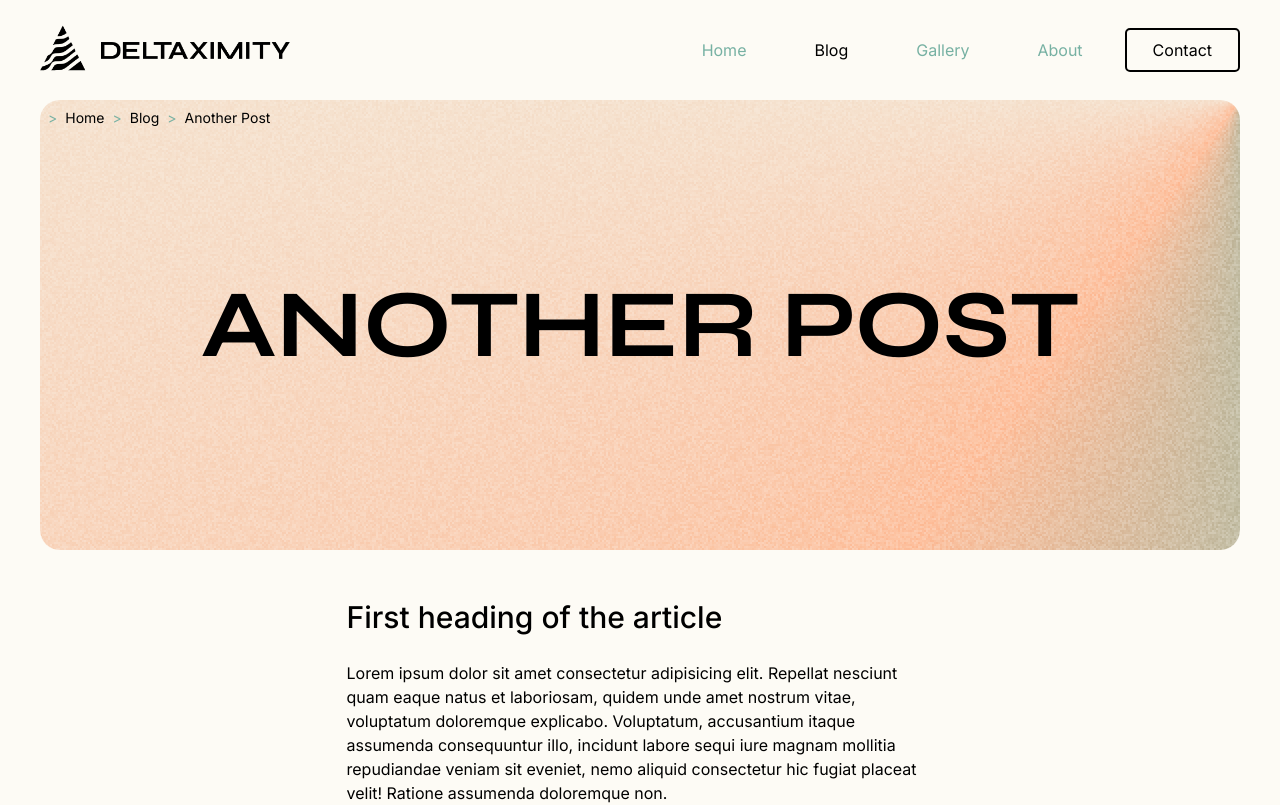
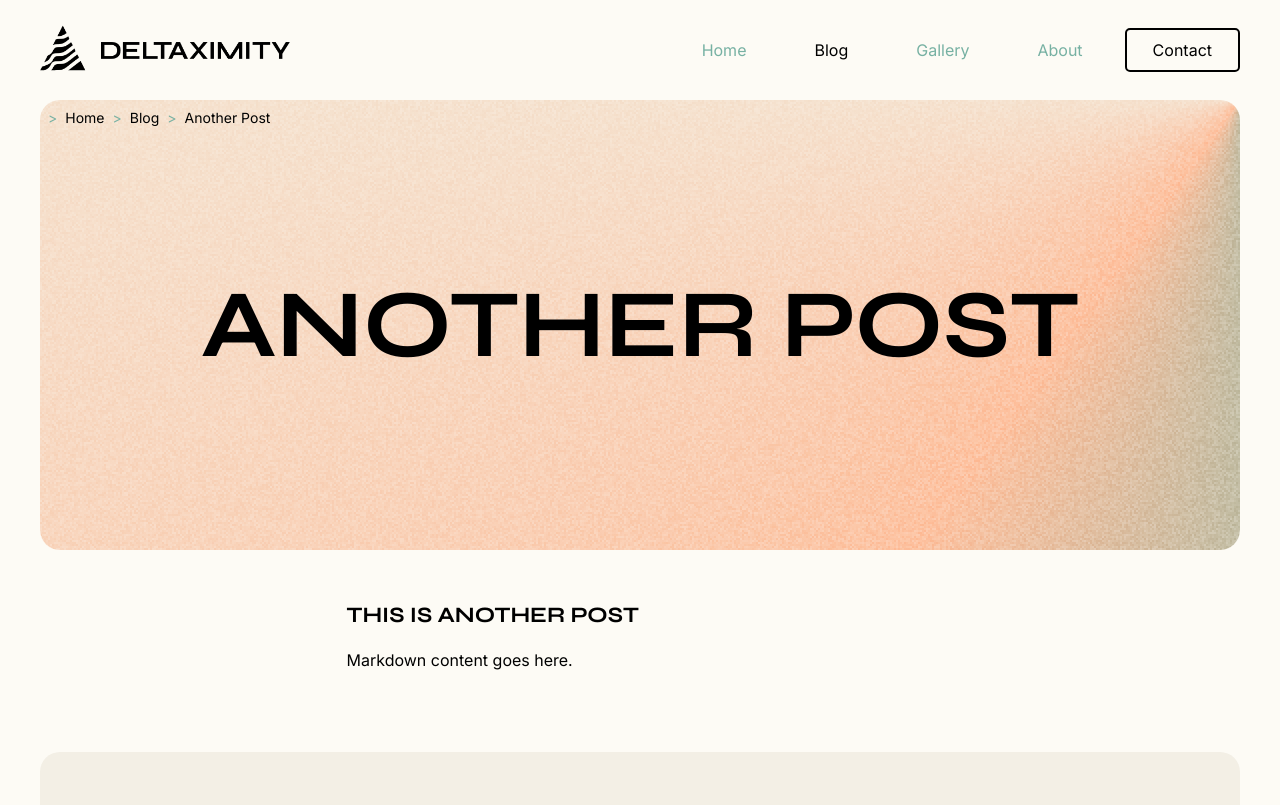
Before and after one commit to Deltaximity/portfolio-v4, a Next.js app in the folder portfolio-v4/: page /blog/another-post in a window 1280 px wide. Shown: the top 805 px of the page. Built offline with nearby package versions, Linux system fonts and the light colour scheme.

Commit message:
add custom markdown renderer

```diff
--- a/portfolio-v4/src/app/blog/[slug]/page.tsx
+++ b/portfolio-v4/src/app/blog/[slug]/page.tsx
@@ -2,8 +2,9 @@
 
 import { useParams } from 'next/navigation';
 import { motion } from 'framer-motion';
-import blogData from '../../../data/blogData.json';
+import blogData from '@/data/blogData.json';
 import { SaveOff, LoaderCircle } from 'lucide-react';
+import MarkdownRenderer from '@/components/MarkdownRenderer';
 
 export default function BlogPostPage() {
     const { slug } = useParams();
@@ -45,10 +46,7 @@ export default function BlogPostPage() {
                 animate={{ opacity: 1 }}
                 transition={{ duration: .3, delay: .4 }}
             >
-                <h2 className='h2'>First heading of the article</h2>
-                <p>Lorem ipsum dolor sit amet consectetur adipisicing elit. Repellat nesciunt quam eaque natus et laboriosam, quidem unde amet nostrum vitae, voluptatum doloremque explicabo. Voluptatum, accusantium itaque assumenda consequuntur illo, incidunt labore sequi iure magnam mollitia repudiandae veniam sit eveniet, nemo aliquid consectetur hic fugiat placeat velit! Ratione assumenda doloremque non.</p>
-                <p>Lorem ipsum dolor sit amet consectetur adipisicing elit. Repellat nesciunt quam eaque natus et laboriosam, quidem unde amet nostrum vitae, voluptatum doloremque explicabo. Voluptatum, accusantium itaque assumenda consequuntur illo, incidunt labore sequi iure magnam mollitia repudiandae veniam sit eveniet, nemo aliquid consectetur hic fugiat placeat velit! Ratione assumenda doloremque non.</p>
-                <p>Lorem ipsum dolor sit amet consectetur adipisicing elit. Repellat nesciunt quam eaque natus et laboriosam, quidem unde amet nostrum vitae, voluptatum doloremque explicabo. Voluptatum, accusantium itaque assumenda consequuntur illo, incidunt labore sequi iure magnam mollitia repudiandae veniam sit eveniet, nemo aliquid consectetur hic fugiat placeat velit! Ratione assumenda doloremque non.</p>
+                <MarkdownRenderer markdownText={blogPost.content} />
             </motion.article>
         </>
     );
--- /dev/null
+++ b/portfolio-v4/src/components/MarkdownRenderer.tsx
@@ -0,0 +1,129 @@
+import React from 'react';
+import Image from 'next/image';
+import Link from 'next/link';
+
+function parseMarkdownToComponents(markdownText: string): JSX.Element[] {
+  const lines = markdownText.split('\n');
+  const elements: JSX.Element[] = [];
+
+  for (let i = 0; i < lines.length; i++) {
+    const line = lines[i];
+
+    // Headings
+    if (/^# /.test(line)) {
+      elements.push(<h2 className="h2" key={i}>{line.replace(/^# /, '')}</h2>);
+      continue;
+    }
+    if (/^## /.test(line)) {
+      elements.push(<h3 className="h3" key={i}>{line.replace(/^## /, '')}</h3>);
+      continue;
+    }
+    if (/^### /.test(line)) {
+      elements.push(<h4 className="h4" key={i}>{line.replace(/^### /, '')}</h4>);
+      continue;
+    }
+
+    // Images
+    if (/!\[(.*?)\]\((.*?)\)/.test(line)) {
+      const match = line.match(/!\[(.*?)\]\((.*?)\)/);
+      const alt = match ? match[1] : '';
+      const src = match ? match[2] : '';
+      elements.push(
+        <div key={i} style={{ position: 'relative', width: '100%', height: 'auto', maxWidth: '100%' }}>
+          <Image src={src} alt={alt} layout="responsive" width={800} height={600} />
+        </div>
+      );
+      continue;
+    }
+
+    // Lists
+    if (/^-\s/.test(line) || /^\d+\.\s/.test(line)) {
+      const listItems: JSX.Element[] = [];
+      const isOrderedList = /^\d+\.\s/.test(line);
+      while (i < lines.length && (/^-\s/.test(lines[i]) || /^\d+\.\s/.test(lines[i]))) {
+        const itemContent = lines[i].replace(isOrderedList ? /^\d+\.\s/ : /^-\s/, '');
+        listItems.push(<li key={i}>{itemContent}</li>);
+        i++;
+      }
+      i--; // Adjust for the loop increment
+
+      elements.push(
+        isOrderedList ? <ol key={`list-${i}`}>{listItems}</ol> : <ul key={`list-${i}`}>{listItems}</ul>
+      );
+      continue;
+    }
+
+    // Paragraphs with Inline Formatting
+    const inlineElements = [];
+    let remainingText = line;
+
+    while (remainingText) {
+      // Bold + Italic
+      const boldItalicMatch = remainingText.match(/\*\*\*(.*?)\*\*\*/);
+      if (boldItalicMatch) {
+        if (boldItalicMatch.index! > 0) {
+          inlineElements.push(remainingText.slice(0, boldItalicMatch.index));
+        }
+        inlineElements.push(<strong key={inlineElements.length}><em>{boldItalicMatch[1]}</em></strong>);
+        remainingText = remainingText.slice(boldItalicMatch.index! + boldItalicMatch[0].length);
+        continue;
+      }
+
+      // Bold
+      const boldMatch = remainingText.match(/\*\*(.*?)\*\*/);
+      if (boldMatch) {
+        if (boldMatch.index! > 0) {
+          inlineElements.push(remainingText.slice(0, boldMatch.index));
+        }
+        inlineElements.push(<strong key={inlineElements.length}>{boldMatch[1]}</strong>);
+        remainingText = remainingText.slice(boldMatch.index! + boldMatch[0].length);
+        continue;
+      }
+
+      // Italic
+      const italicMatch = remainingText.match(/\*(.*?)\*/);
+      if (italicMatch) {
+        if (italicMatch.index! > 0) {
+          inlineElements.push(remainingText.slice(0, italicMatch.index));
+        }
+        inlineElements.push(<em key={inlineElements.length}>{italicMatch[1]}</em>);
+        remainingText = remainingText.slice(italicMatch.index! + italicMatch[0].length);
+        continue;
+      }
+
+      // Links
+      const linkMatch = remainingText.match(/\[(.*?)\]\((.*?)\)/);
+      if (linkMatch) {
+        if (linkMatch.index! > 0) {
+          inlineElements.push(remainingText.slice(0, linkMatch.index));
+        }
+        const text = linkMatch[1];
+        const href = linkMatch[2];
+        inlineElements.push(
+          href.startsWith('/')
+            ? <Link key={inlineElements.length} href={href} passHref>{text}</Link>
+            : <a key={inlineElements.length} href={href} target="_blank" rel="noopener noreferrer">{text}</a>
+        );
+        remainingText = remainingText.slice(linkMatch.index! + linkMatch[0].length);
+        continue;
+      }
+
+      // If no matches are found, add the remaining text and break the loop
+      inlineElements.push(remainingText);
+      remainingText = '';
+    }
+
+    elements.push(<p key={i}>{inlineElements}</p>);
+  }
+
+  return elements;
+}
+
+// Main Markdown Renderer Component
+interface MarkdownRendererProps {
+  markdownText: string;
+}
+
+export default function MarkdownRenderer({ markdownText }: MarkdownRendererProps) {
+  return <div>{parseMarkdownToComponents(markdownText)}</div>;
+}
```
